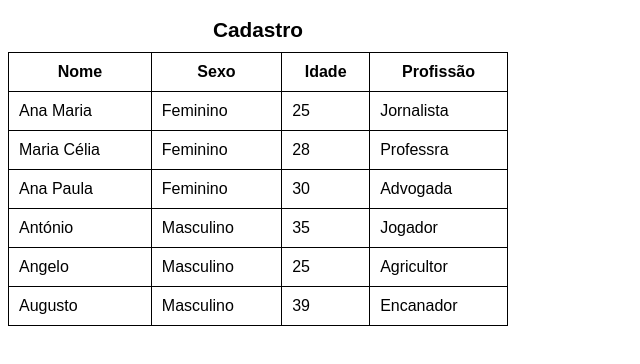
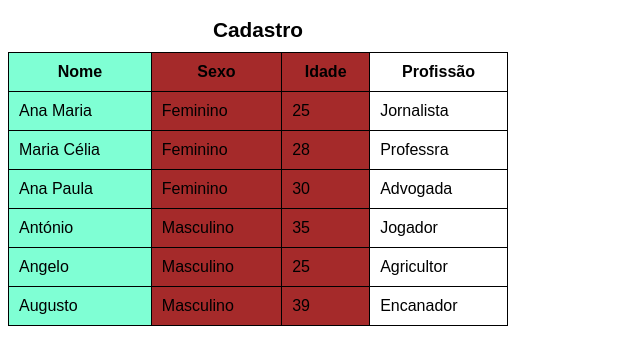
Before and after one commit to Jcsilva1985/html5-css3, a plain HTML site: page exercicios/ex023/tabela005.html in a window 1280 px wide. Shown: the whole page, without its empty margins (0-640 px from the left). Drawn offline with Linux system fonts and the light colour scheme.

Commit message:
Update tabela005.html

```diff
--- a/exercicios/ex023/tabela005.html
+++ b/exercicios/ex023/tabela005.html
@@ -25,13 +25,25 @@
             padding: 10px;
         }
 
-        .destaque {
-            background-color: aqua;
+        .cnome {
+            background-color: aquamarine;
+        }
+
+        .cgrupo{
+            background-color: brown;
+
         }
     </style>
 </head>
 <body>
     <table>
+        <colgroup>
+            <col class="cnome">
+            <col class="cgrupo" span="2">
+           <col class="cprof">
+
+        </colgroup>
+
         <caption>Cadastro</caption>
         <tr>
             <th scope="col">Nome</th>
```
